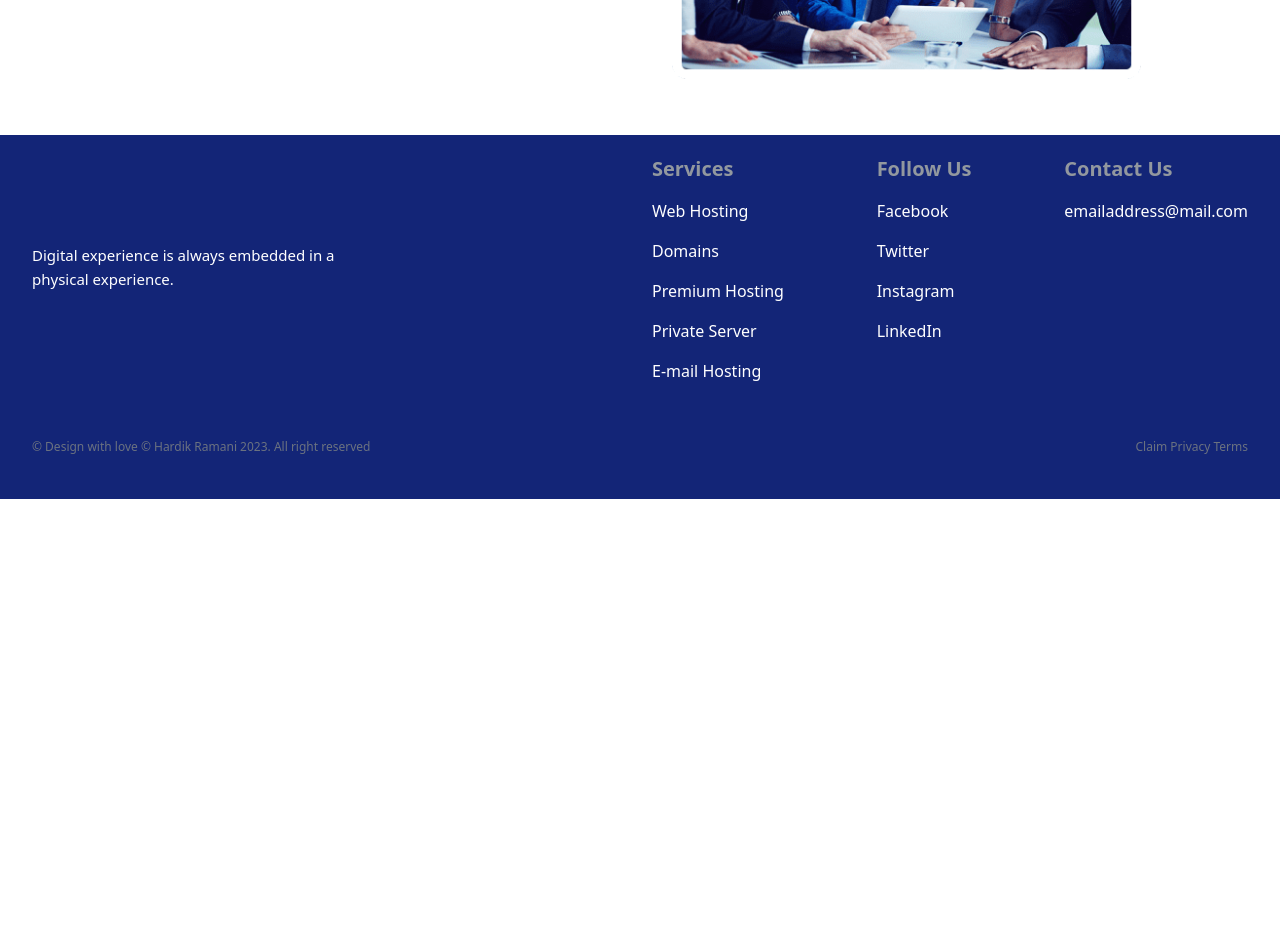
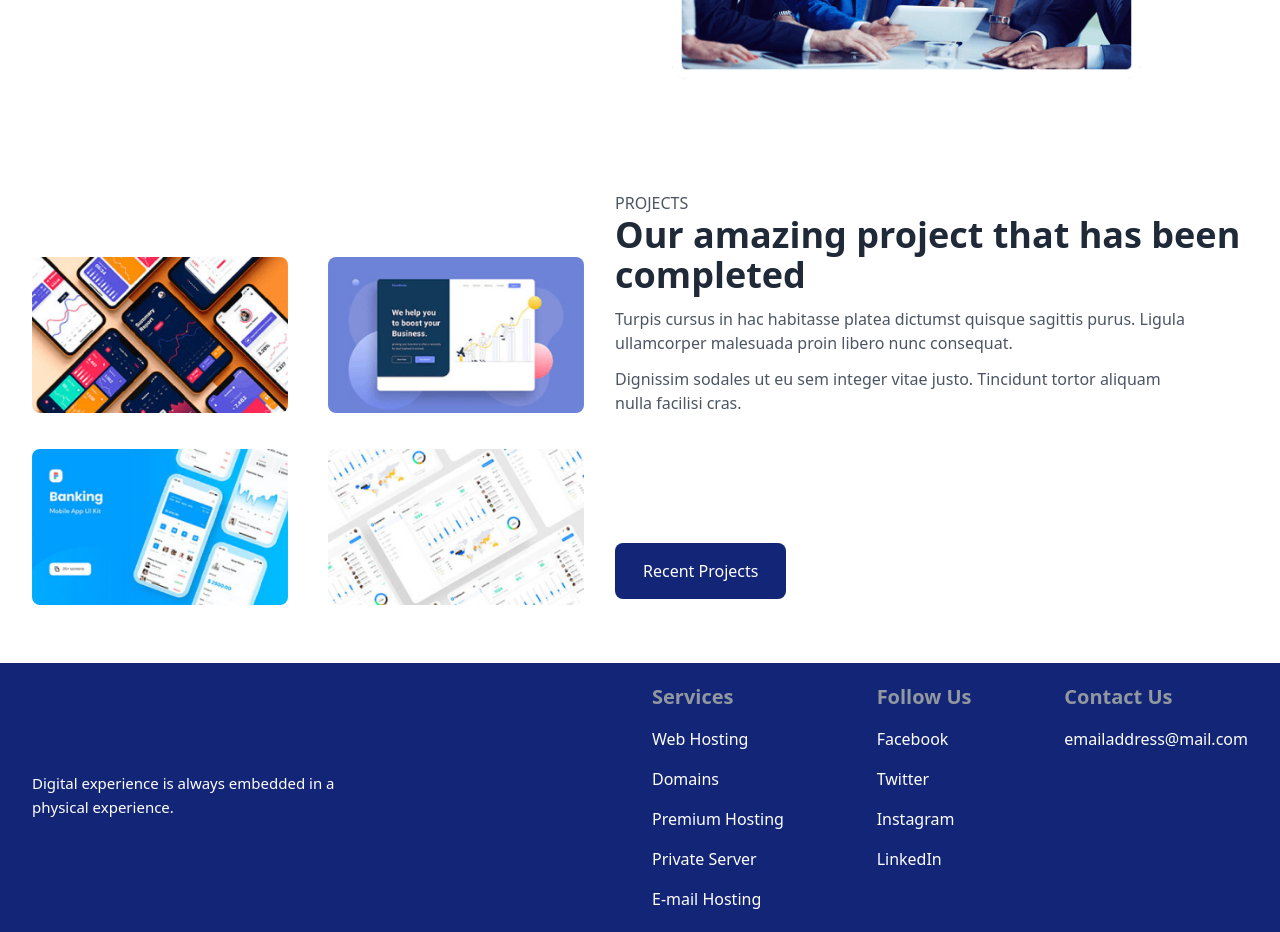
Before and after one commit to JuanPabloDiaz/landingZone, a React (Create React App) app in the folder landing-page/: page / in a window 1280 px wide. Shown: the part 2220-3152 px from the top of the page. Before the commit the page ends 2719 px from the top, so only its background shows below. Built offline with nearby package versions, Linux system fonts and the light colour scheme.

Commit message:
[DONE] Project Section

```diff
--- a/landing-page/src/App.js
+++ b/landing-page/src/App.js
@@ -3,6 +3,7 @@ import Hero from "./components/Hero";
 import Services from "./components/Services";
 import ServicesInfo from "./components/Services-info";
 import About from "./components/About";
+import Projects from "./components/Projects";
 import Footer from "./components/Footer";
 
 function App() {
@@ -12,6 +13,7 @@ function App() {
       <Services />
       <ServicesInfo />
       <About />
+      <Projects />
       <Footer />
     </div>
   );
--- /dev/null
+++ b/landing-page/src/components/Projects.jsx
@@ -0,0 +1,83 @@
+// https://www.floatui.com/components/stats
+
+export default () => {
+  const features = [
+    {
+      image: (
+        <img
+          src={require("../assets/img/9-project295.png")}
+          className="rounded-lg"
+          alt=""
+        />
+      ),
+    },
+    {
+      image: (
+        <img
+          src={require("../assets/img/10-project295.png")}
+          className="rounded-lg"
+          alt=""
+        />
+      ),
+    },
+    {
+      image: (
+        <img
+          src={require("../assets/img/11-project295.png")}
+          className="rounded-lg"
+          alt=""
+        />
+      ),
+    },
+    {
+      image: (
+        <img
+          src={require("../assets/img/12-project295.png")}
+          className="rounded-lg"
+          alt=""
+        />
+      ),
+    },
+  ];
+
+  return (
+    <section className="py-14">
+      <div className="max-w-screen-xl mx-auto px-4 text-gray-600 gap-x-12 items-start justify-between lg:flex md:px-8">
+        <div className="sm:hidden lg:block lg:max-w-xl">
+          <div className="flex-none mt-6 md:mt-0 lg:mt-16">
+            <ul className="inline-grid gap-y-8 gap-x-14 grid-cols-2">
+              {features.map((item, idx) => (
+                <li key={idx} className="flex gap-x-4">
+                  <div className="flex-none w-64 h-40 rounded-lg flex items-center justify-center">
+                    {item.image}
+                  </div>
+                </li>
+              ))}
+            </ul>
+          </div>
+        </div>
+        <div className="mt-6 gap-12 sm:mt-0 md:flex lg:block">
+          <div className="max-w-2xl">
+            <h1>PROJECTS</h1>
+            <h3 className="text-gray-800 text-3xl font-semibold sm:text-4xl">
+              Our amazing project that has been completed
+            </h3>
+            <p className="mt-3 max-w-xl">
+              Turpis cursus in hac habitasse platea dictumst quisque sagittis
+              purus. Ligula ullamcorper malesuada proin libero nunc consequat.
+            </p>{" "}
+            <p className="mt-3 max-w-xl">
+              Dignissim sodales ut eu sem integer vitae justo. Tincidunt tortor
+              aliquam nulla facilisi cras.
+            </p>
+          </div>
+          <div>
+            <button className="px-7 py-4 text-white duration-150 bg-[#132577] rounded-lg hover:bg-[#13257798] active:shadow-lg mt-32">
+              Recent Projects
+            </button>
+          </div>{" "}
+        </div>
+      </div>
+    </section>
+  );
+};
```
